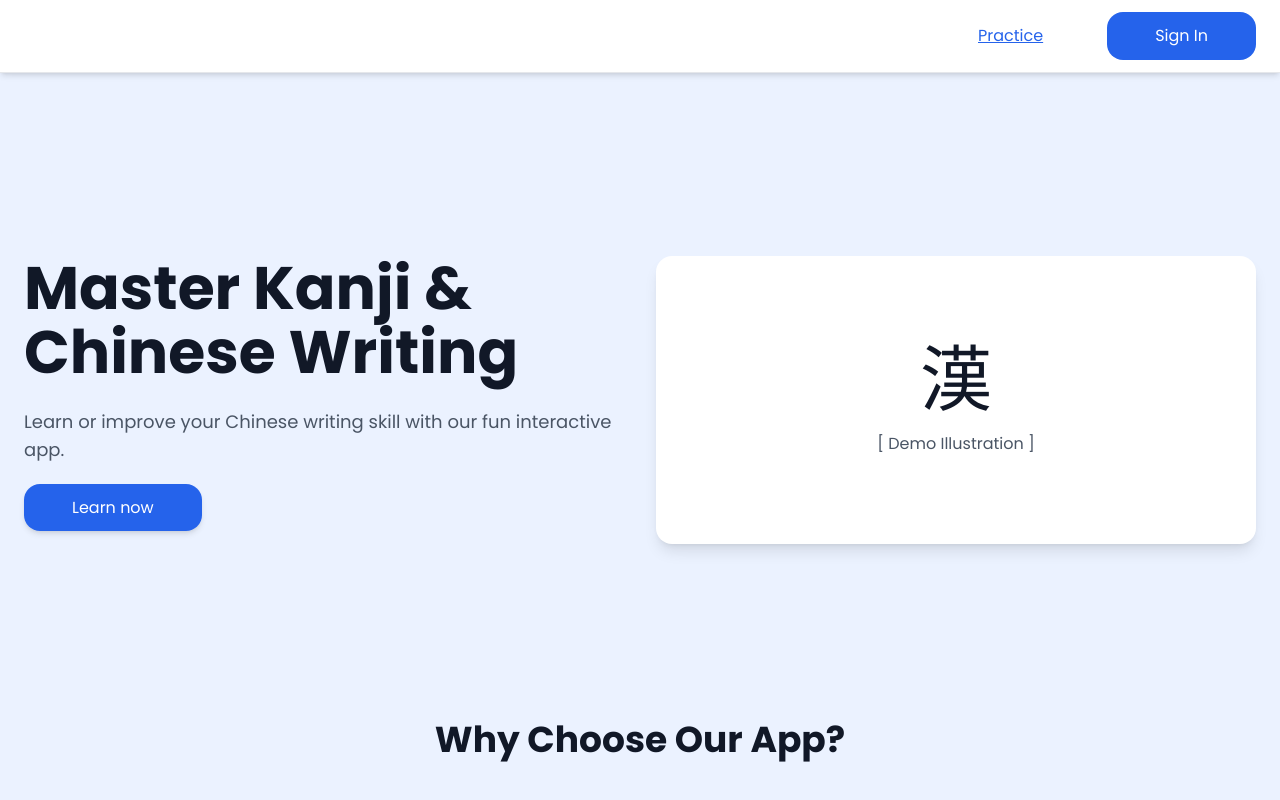
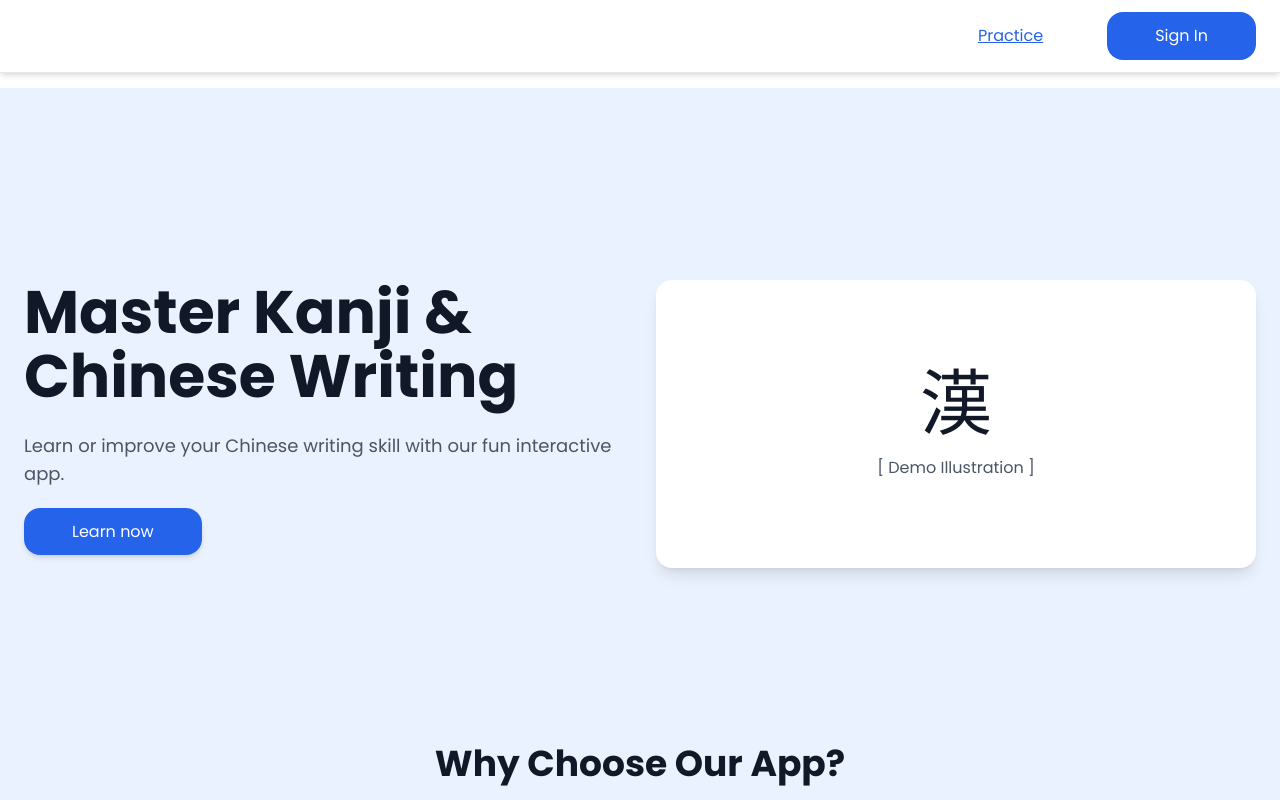
Before and after one commit to SingleBicycle/todolist, a React (Vite) app: page / in a window 1280 px wide. Shown: the top 800 px of the page. Built offline with nearby package versions, Linux system fonts and the light colour scheme; no server answers; a web font is replaced by a local one.

Commit message:
Added margin to content below navbar.

```diff
--- a/src/App.jsx
+++ b/src/App.jsx
@@ -145,7 +145,7 @@ export default function App() {
       <div className="min-h-screen bg-white pt-[64px]">
         <Navbar user={user} isLoading={isLoading} />
 
-        <main>
+        <main className="mt-6">
           <Route path="/" component={HomePage} />
           <Route path="/login" component={LoginPage} />
           <Route path="/play" component={PlayPage} />
```
